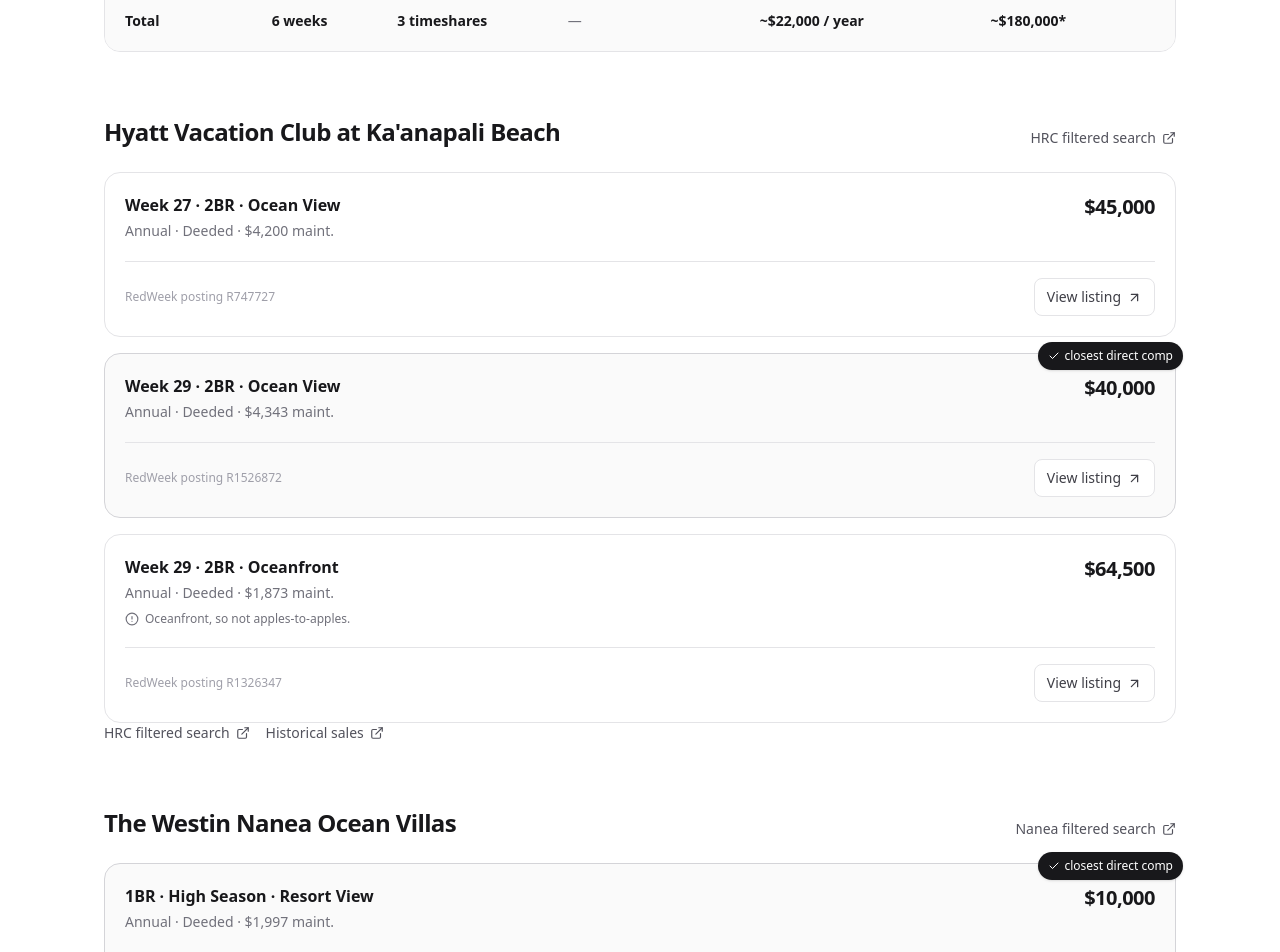
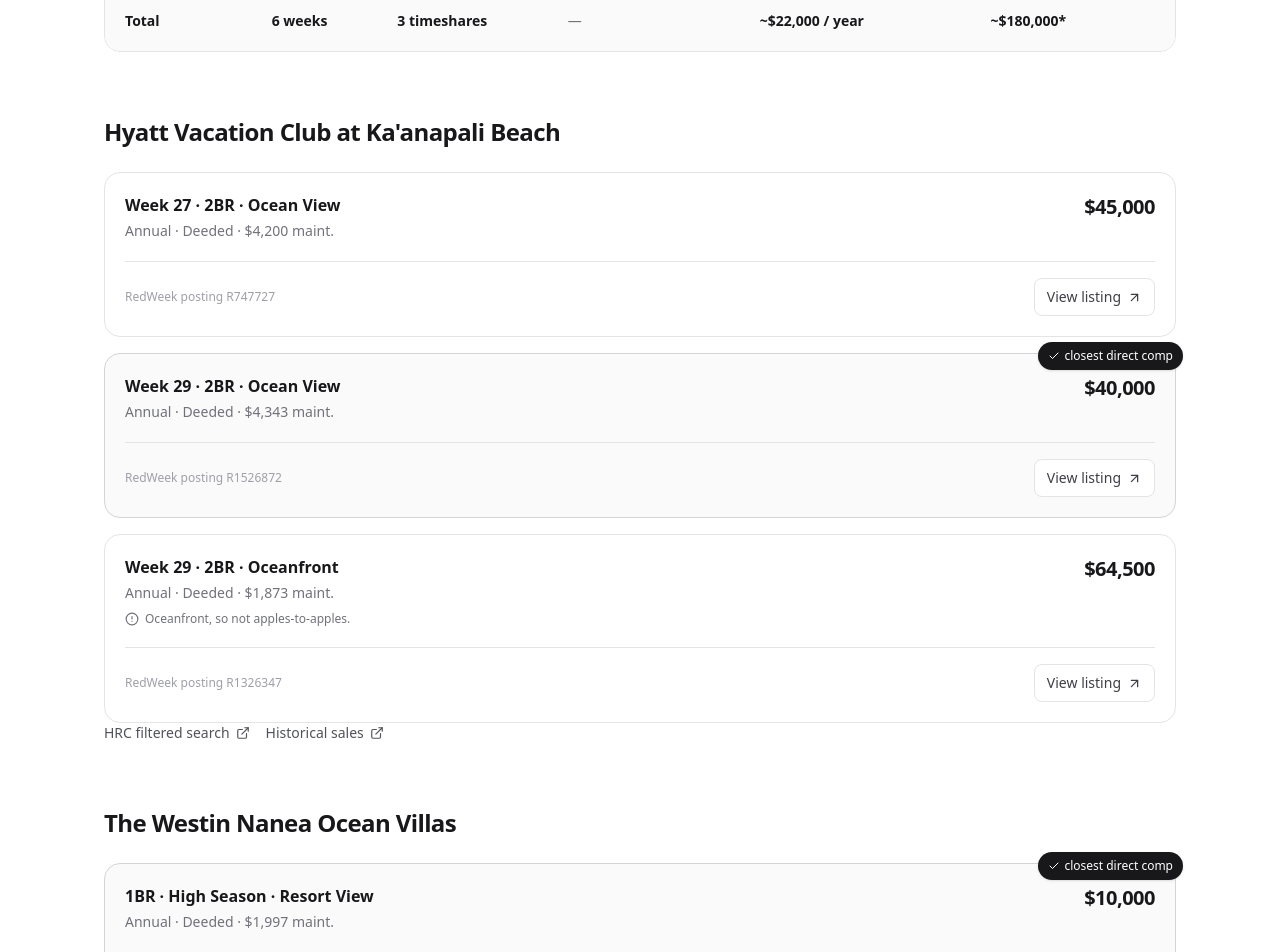
Before and after one commit to dougheindel/maui-resale, a React (Vite) app: page / in a window 1280 px wide. Shown: the part 700-1652 px from the top of the page. Built offline with nearby package versions, Linux system fonts and the light colour scheme.

Commit message:
Update main.jsx

```diff
--- a/src/main.jsx
+++ b/src/main.jsx
@@ -290,16 +290,6 @@
                                 Hyatt Vacation Club at Ka'anapali Beach
                             </h2>
                         </div>
-
-                        <a
-                            href={hrcSearch}
-                            target="_blank"
-                            rel="noreferrer"
-                            className="inline-flex items-center gap-1.5 text-sm font-medium text-zinc-600 hover:text-zinc-900"
-                        >
-                            HRC filtered search
-                            <ExternalLink size={14} />
-                        </a>
                     </div>
 
                     <div className="flex flex-col gap-4">
@@ -339,16 +329,6 @@
                                 The Westin Nanea Ocean Villas
                             </h2>
                         </div>
-
-                        <a
-                            href={naneaSearch}
-                            target="_blank"
-                            rel="noreferrer"
-                            className="inline-flex items-center gap-1.5 text-sm font-medium text-zinc-600 hover:text-zinc-900"
-                        >
-                            Nanea filtered search
-                            <ExternalLink size={14} />
-                        </a>
                     </div>
 
                     <div className="flex flex-col gap-4">
```
